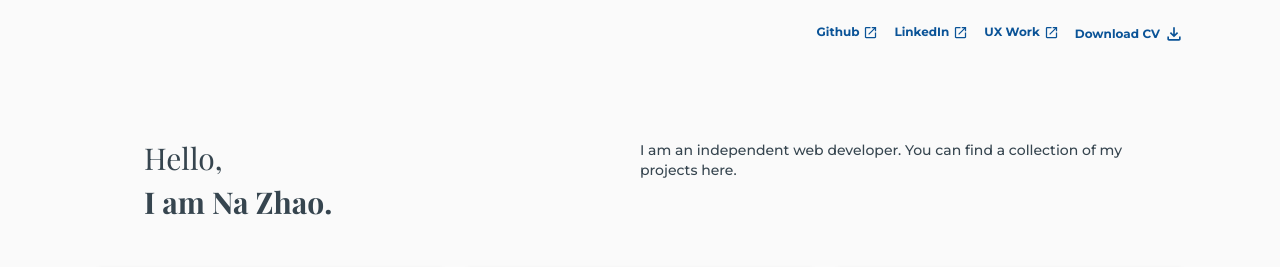
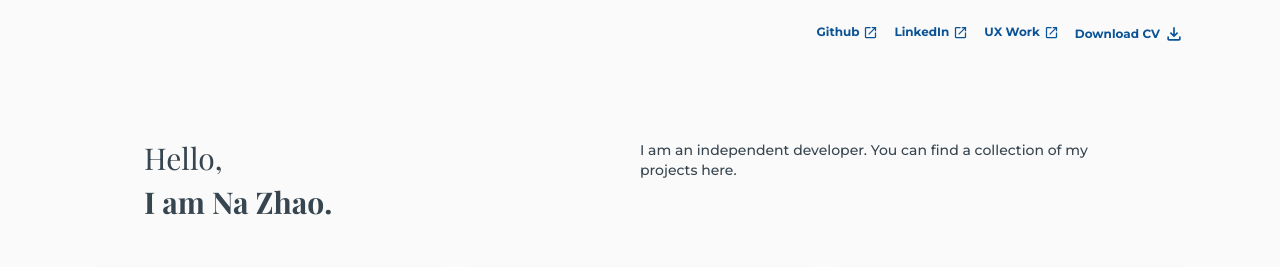
Before and after one commit to zhna123/nextjs-portfolio, a Next.js app: page / in a window 1280 px wide. Shown: the top 267 px of the page. Built offline with nearby package versions, Linux system fonts and the light colour scheme; a web font is replaced by a local one.

Commit message:
minor wording change

```diff
--- a/app/page.tsx
+++ b/app/page.tsx
@@ -50,7 +50,7 @@ export default function Home() {
             <h1 className='mb-2'>Hello,</h1>
             <h1 className='font-bold'>I am Na Zhao.</h1>
           </div>
-          <p className='font-sans font-medium sm:w-1/2 text-sm'>I am an independent web developer.
+          <p className='font-sans font-medium sm:w-1/2 text-sm'>I am an independent developer.
             You can find a collection of my projects here.
           </p>
         </div>
```
